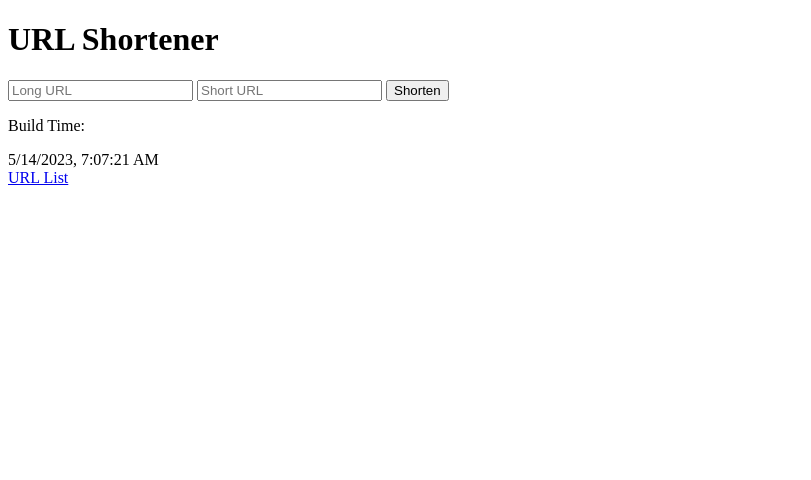
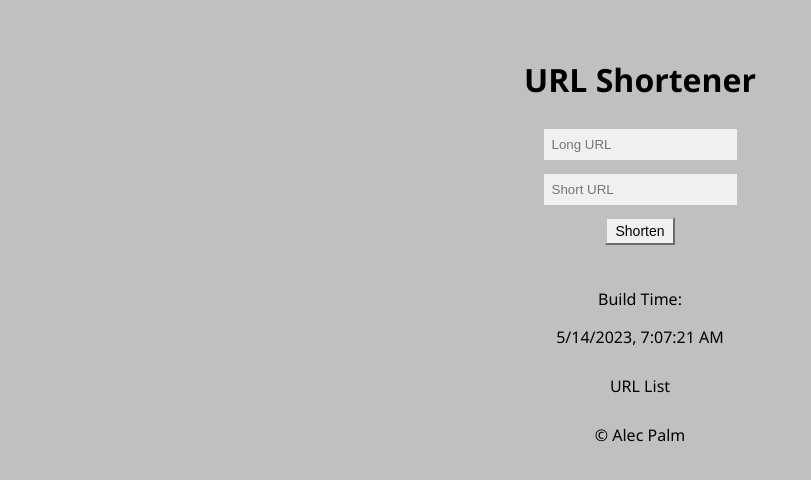
Before and after one commit to alecpalm/zip, a website: page url-admin.html in a window 1280 px wide. Shown: the whole page, without its empty margins (0-811 px from the left). Drawn offline with Linux system fonts and the light colour scheme.

Commit message:
Update url-admin.html

```diff
--- a/url-admin.html
+++ b/url-admin.html
@@ -2,6 +2,54 @@
 <html>
 <head>
   <title>URL Shortener</title>
+    <style>
+    body {
+      font-family: 'Segoe UI', Tahoma, Geneva, Verdana, sans-serif;
+      background-color: #C0C0C0;
+      display: flex;
+      flex-direction: column;
+      align-items: center;
+    }
+
+    h1 {
+      margin-top: 50px;
+    }
+
+    input[type="text"] {
+      background-color: #F0F0F0;
+      border: 2px solid #C0C0C0;
+      padding: 8px;
+      margin: 5px;
+      outline: none;
+    }
+
+    button {
+      background-color: #F0F0F0;
+      border: 2px outset #C0C0C0;
+      color: #000;
+      padding: 4px 8px;
+      text-align: center;
+      text-decoration: none;
+      font-size: 14px;
+      cursor: pointer;
+      outline: none;
+      margin: 5px;
+    }
+
+    button:active {
+      border-style: inset;
+    }
+
+    a {
+      color: #000;
+      text-decoration: none;
+      margin: 5px;
+    }
+
+    a:hover {
+      text-decoration: underline;
+    }
+  </style>
   <script>
     async function shortenUrl() {
       const url = document.getElementById('url').value;
@@ -21,6 +69,10 @@
         alert('An error occurred');
       }
     }
+  </script>
+    <script>
+    const currentYear = new Date().getFullYear();
+    document.getElementById('currentYear').textContent = currentYear;
   </script>
   <script>
   // Function to get the current build time
@@ -42,7 +94,6 @@
     }
   });
 </script>
-
 </head>
 <body>
   <h1>URL Shortener</h1>
@@ -54,5 +105,8 @@
   <span id="build-time"></span>
   <br>
  <a href="url-list.html">URL List</a>
+ <br>
+  &copy; Alec Palm <span id="currentYear"></span>
+
 </body>
 </html>
```
